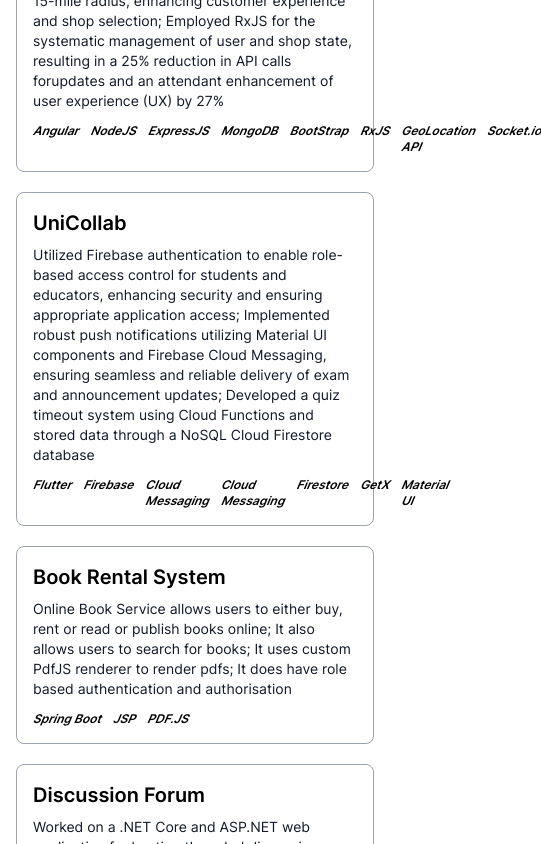
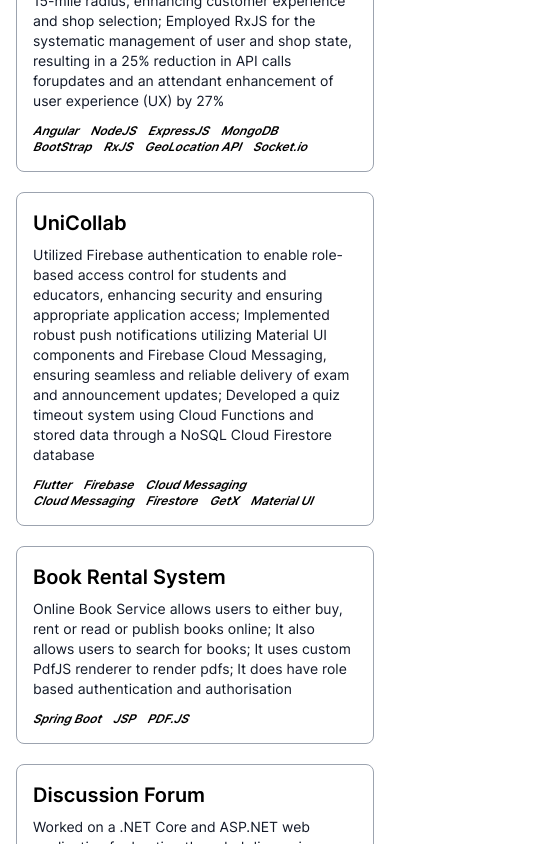
Before and after one commit to shrey333/portfolio, a Next.js app: page / in a window 390 px wide. Shown: the part 3000-3844 px from the top of the page, 541 px wide, since content can reach past the window. Built offline with nearby package versions, Linux system fonts and the light colour scheme.

Commit message:
updated website

```diff
--- a/components/projects.js
+++ b/components/projects.js
@@ -23,7 +23,7 @@ export default function Project() {
                                     <p className="text-sm md:text-base font-normal text-gray-900 dark:text-gray-300">
                                         {item.projectDescription}
                                     </p>
-                                    <ul className="flex md:justify-start text-xs md:text-sm mt-3 font-semibold">
+                                    <ul className="flex flex-wrap md:justify-start text-xs md:text-sm mt-3 font-semibold">
                                         {item.projectTechnologies.map((tech, index) => {
                                             return (
                                                 <li key={tech} className="md:ml-1 mr-3">
```
